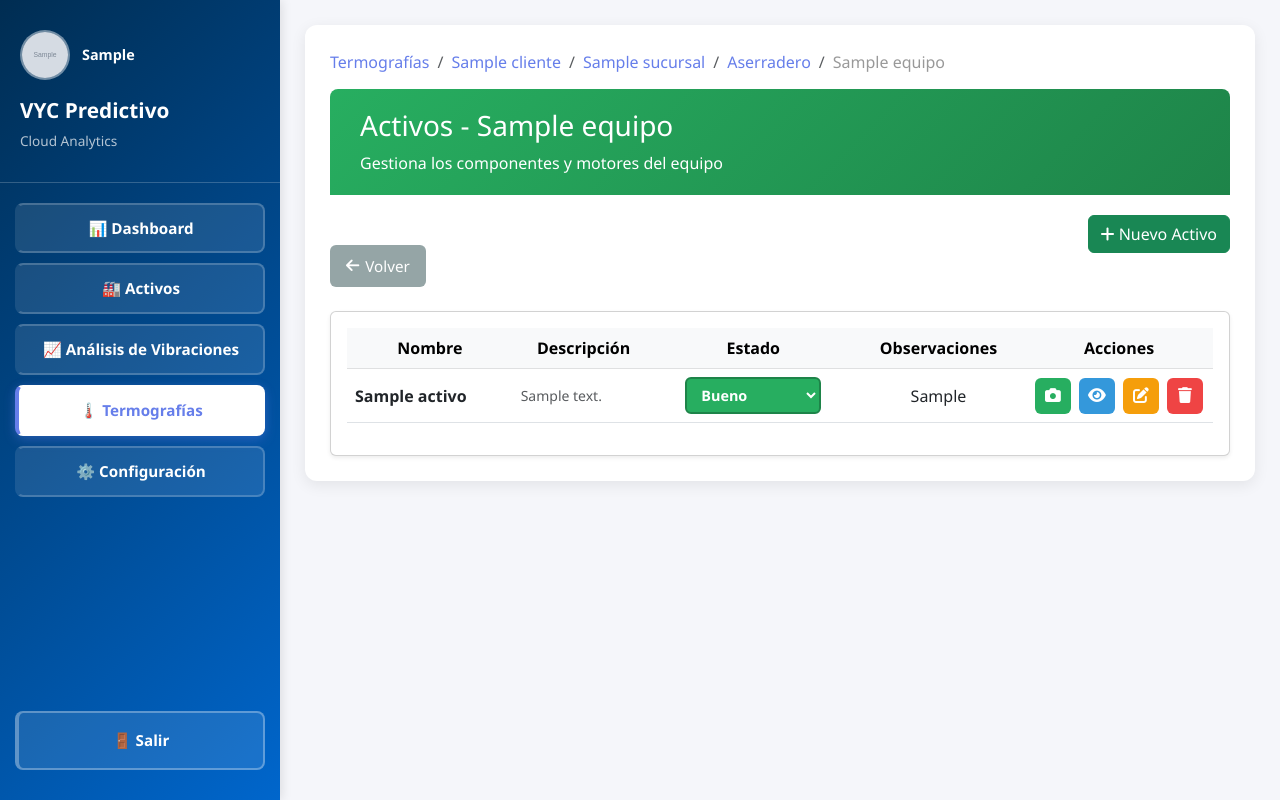
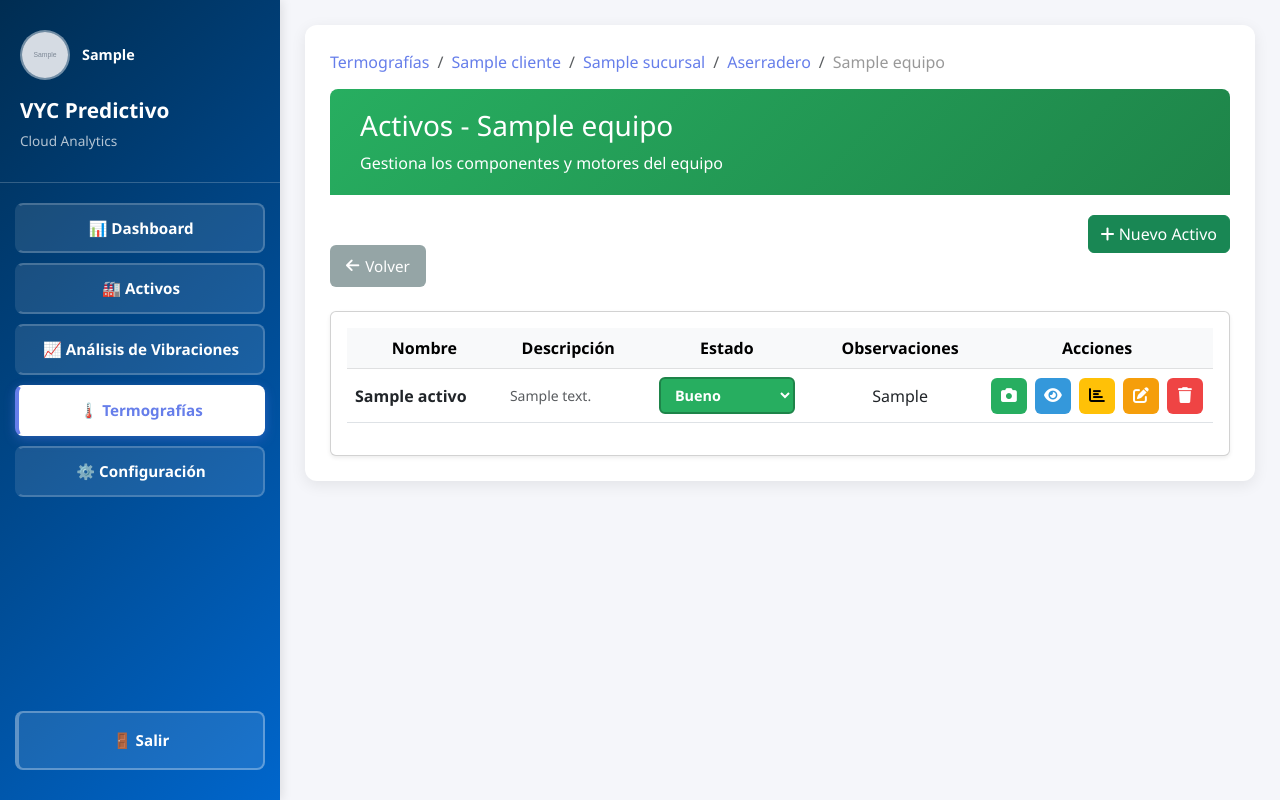
Before and after one commit to luisrebolledohernandez78/vyc-predictivo-cloud, a Django app: page /termografias/cliente/1/sucursal/1/area/1/equipo/1/activos/ in a window 1280 px wide. Run offline with Django 4.2, Linux system fonts and the light colour scheme; a user stored in the database is signed in; tables that the repository leaves empty hold one stand-in row (values such as "Sample post"); grey boxes marked "Sample" are stand-in pictures.

Commit message:
fix: Mostrar botón Ver Análisis siempre, sin condición
- Botón 📊 aparece en TODOS los activos
- Sin necesidad de que exista analisisTermico
- Si no hay análisis, muestra mensaje: "Por favor, sube una foto térmica primero"
- Más intuitivo para el usuario

```diff
--- a/backend/core/templates/core/activos.html
+++ b/backend/core/templates/core/activos.html
@@ -711,14 +711,12 @@
                                                 <button type="button" class="btn btn-action {% if activo.foto_termica %}btn-success{% else %}btn-secondary{% endif %}" title="{% if activo.foto_termica %}Cambiar foto térmica{% else %}Subir foto térmica{% endif %}" data-bs-toggle="tooltip" data-activo-id="{{ activo.id }}" onclick="abrirCargadorFoto({{ activo.id }}, this)">
                                                     <i class="fas {% if activo.foto_termica %}fa-camera{% else %}fa-image{% endif %}"></i>
                                                 </button>
-                                                <button type="button" class="btn btn-action {% if activo.foto_termica %}btn-info{% else %}btn-secondary opacity-50{% endif %}" title="Ver foto térmica" data-bs-toggle="tooltip" {% if not activo.foto_termica %}disabled{% endif %} onclick="{% if activo.foto_termica %}verFotoTermica('{{ activo.foto_termica.url }}', '{{ activo.nombre }}'){% endif %}">
+                                                <button type="button" class="btn btn-action btn-info" title="Ver foto térmica" data-bs-toggle="tooltip" {% if not activo.foto_termica %}disabled{% endif %} onclick="{% if activo.foto_termica %}verFotoTermica('{{ activo.foto_termica.url }}', '{{ activo.nombre }}'){% endif %}">
                                                     <i class="fas fa-eye"></i>
                                                 </button>
-                                                {% if activo.analisisTermico %}
                                                 <button type="button" class="btn btn-action btn-warning" title="Ver análisis térmico" data-bs-toggle="tooltip" onclick="verAnalisisTermico({{ activo.id }})">
                                                     <i class="fas fa-chart-bar"></i>
                                                 </button>
-                                                {% endif %}
                                                 <a href="{% url 'editar_activo_termografias' cliente.id sucursal.id area.id equipo.id activo.id %}" class="btn btn-action btn-edit" title="Editar" data-bs-toggle="tooltip">
                                                     <i class="fas fa-edit"></i>
                                                 </a>
@@ -1265,7 +1263,7 @@ function verAnalisisTermico(activoId) {
             // Mostrar el modal del análisis
             mostrarAnalisisTermico(activoId, data.analisis, data.foto_url, nombreActivo);
         } else {
-            alert('No hay análisis disponible para este activo');
+            alert('⚠️ Sin análisis disponible\n\nPor favor, sube una foto térmica primero.');
         }
     })
     .catch(error => {
```
